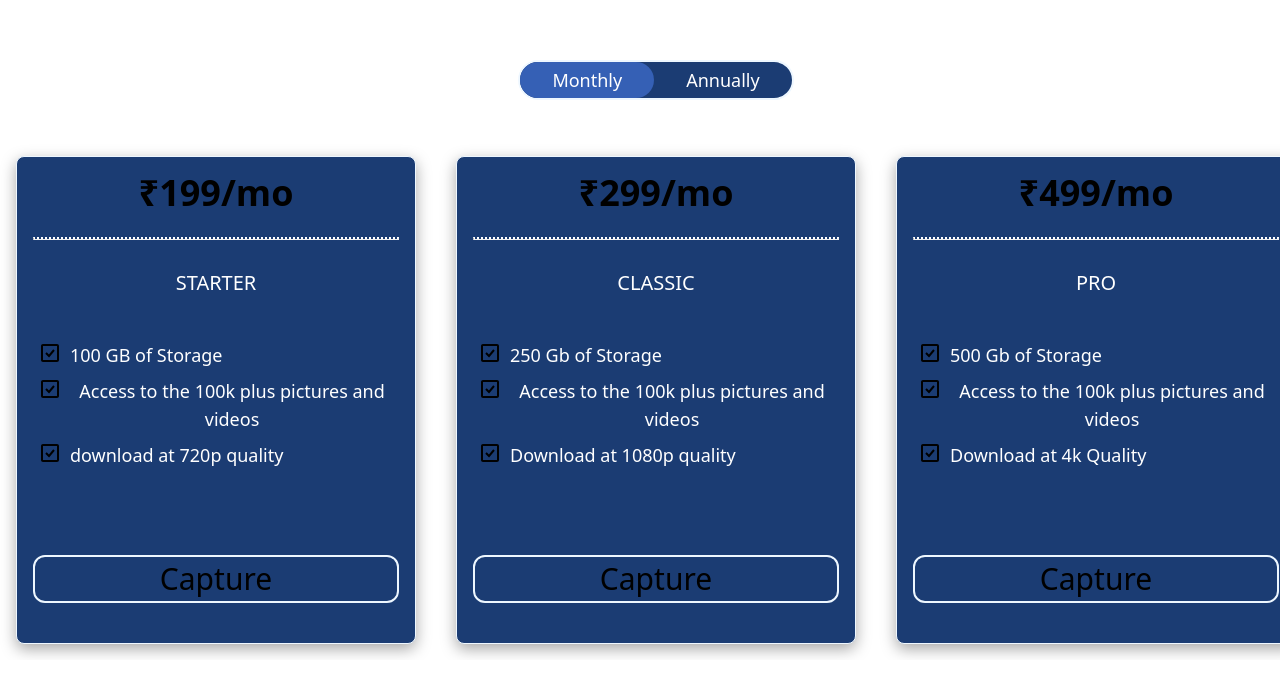
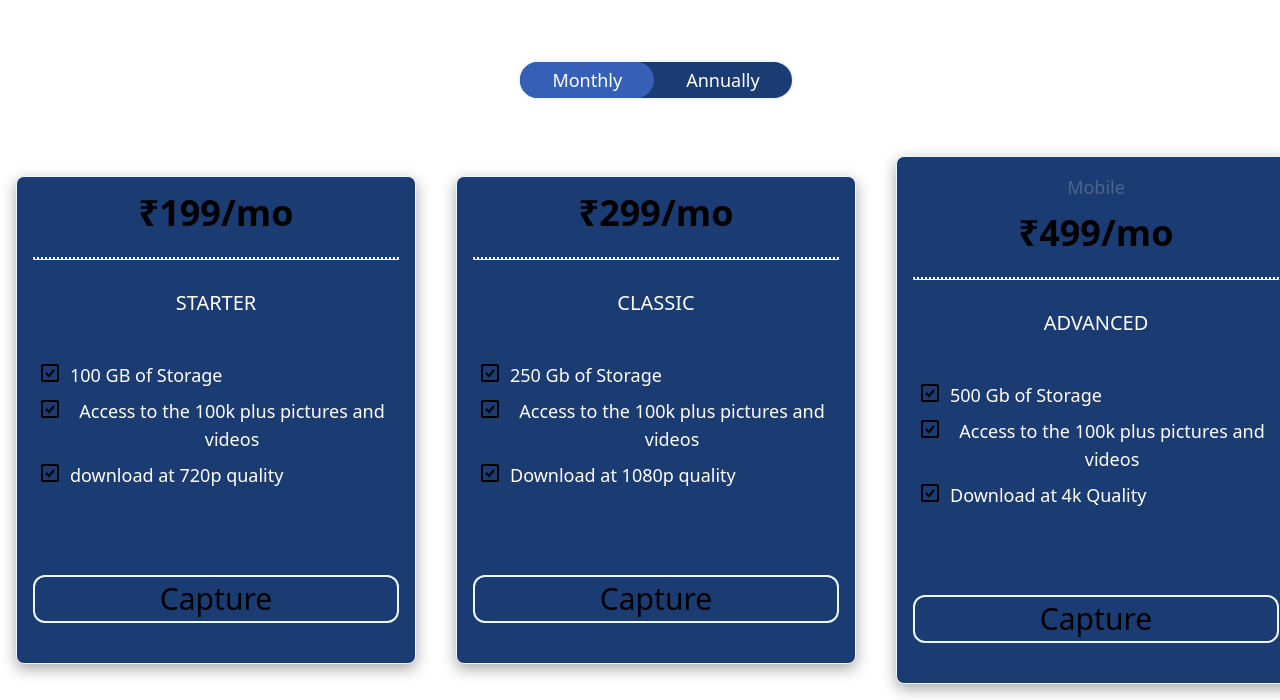
Before and after one commit to Daspavan020/INTERN, a plain HTML site: page index.html in a window 1280 px wide. Shown: the part 204-904 px from the top of the page. Before the commit the page ends 864 px from the top, so only its background shows below. Drawn offline with Linux system fonts and the light colour scheme.

Commit message:
Update index.html

```diff
--- a/index.html
+++ b/index.html
@@ -172,13 +172,13 @@
 
           <!-- card-3 -->
           <div class=" card ">
-            <!-- <div class="name">Mobile</div> -->
+            <div class="name">Mobile</div>
             <div class="price" id="standard">Free</div>
             <hr/>
             <div
               class=" content "
             >
-              <div class="includes">PRO</div>
+              <div class="includes">ADVANCED</div>
               <br>
               <div class="disvg">
                 <svg
```
